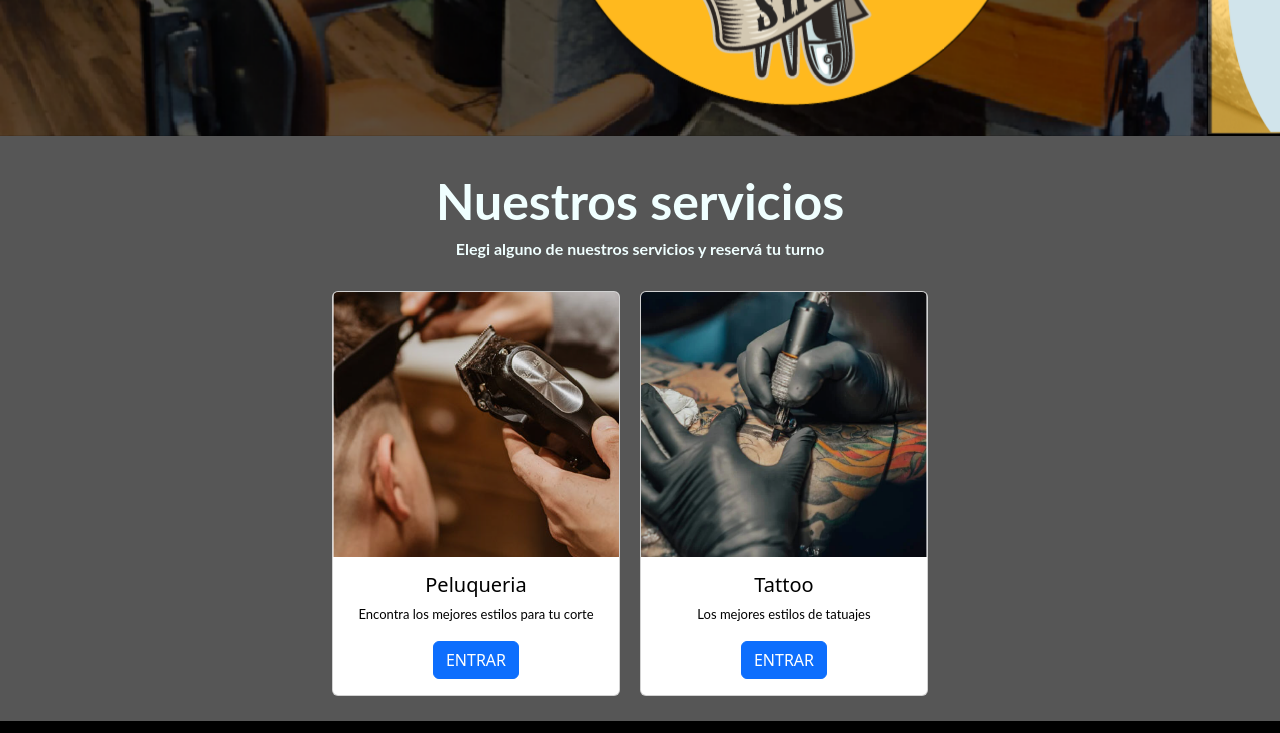
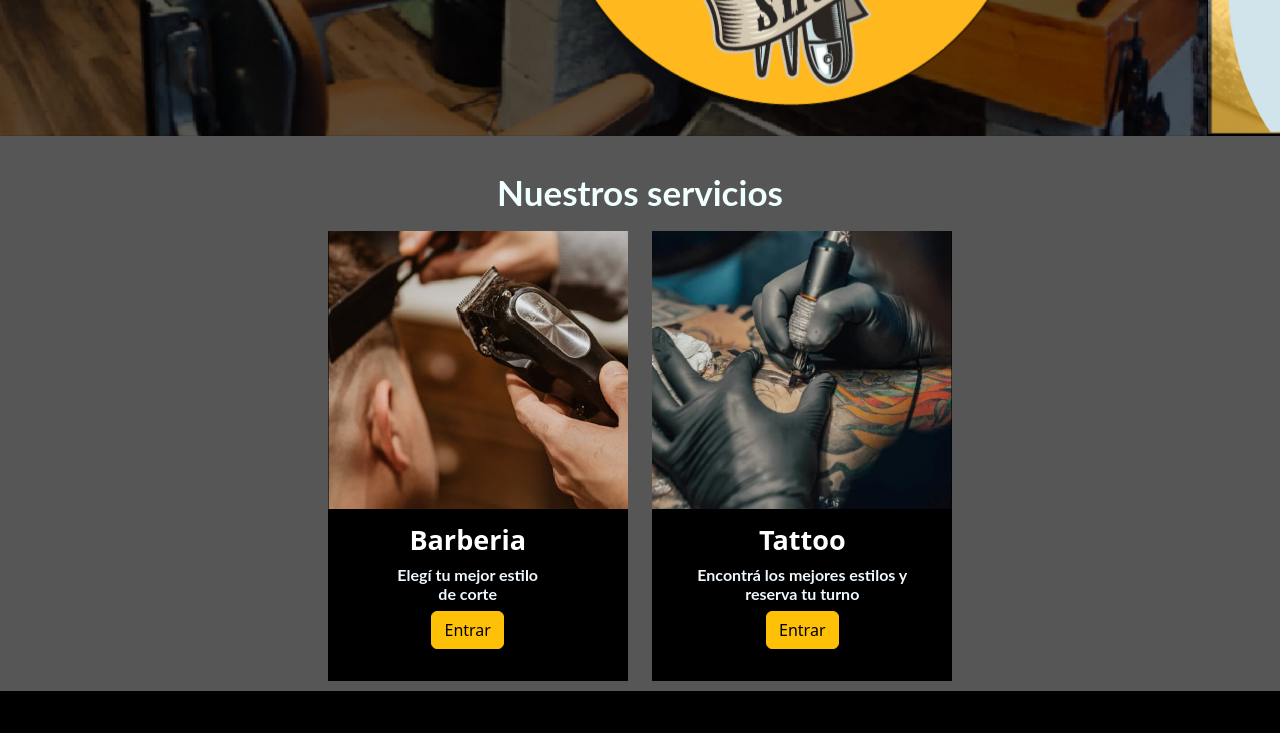
Before and after one commit to mauricio1504/web-2, a plain HTML site: page index.html in a window 1280 px wide. Shown: the part 720-1453 px from the top of the page. Drawn offline with nearby package versions, Linux system fonts and the light colour scheme.

Commit message:
modificaciones en index

```diff
--- a/estilos/generales.scss
+++ b/estilos/generales.scss
@@ -19,7 +19,7 @@
   text-align: center;
   padding-top: 35px;
   background-color: $colorDIV;
-
+  justify-content: center;
 
   }
   .div4 { grid-area: 4 / 1 / 5 / 3;
@@ -31,6 +31,26 @@
   }
   .div5 { grid-area: 5 / 1 / 6 / 3;
   display:flex; justify-content: center; }
+
+.secciones{
+
+  .carta1{
+    @include cartas;
+  }
+
+  .carta2{
+    @include cartas;
+  }
+
+.titulo_carta1{
+  padding-top: 15px;
+}
+
+.titulo_carta2{
+  padding-top: 15px;
+}
+
+}
 
 
 
@@ -67,7 +87,6 @@
       }
       .div5 { grid-area: 5 / 1 / 6 / 3;
       display:flex; justify-content: center; }
-
 
 
 
--- a/estilos/maps.scss
+++ b/estilos/maps.scss
@@ -1,5 +1,5 @@
 $fuentes:(
-h2:50px,
+h2:35px,
 h3:16px,
 h4:12px,
 h5:17px,
--- a/estilos/mixin.scss
+++ b/estilos/mixin.scss
@@ -7,3 +7,25 @@ height:350px;
 padding-left:0px;
 border: 5px solid white;
 }
+
+@mixin cartas{
+display: inline-block;
+background-color: #000000;
+width:300px;
+height:450px;
+padding-left:0px;
+
+color:aliceblue;
+margin: 10px;
+}
+
+
+@mixin cartaproductos{
+    display: inline-block;
+    background-color: #ffffff;
+    width:300px;
+    height:300px;
+    padding-left:0px;
+    color:aliceblue;
+    margin: 50px;
+    }
--- a/index.html
+++ b/index.html
@@ -16,7 +16,7 @@
 <body>
 
 
-    <div class="parent">
+    <!--<div class="parent">
         <div class="div1">
             <div class="logo">
                 <img src="../web-2/img/logo22.png" alt="logo">
@@ -38,7 +38,31 @@
 
                 </nav>
 
+        </div>-->
+        <div class="menu">
+          <div class="logo">
+              <img src="../web-2/img/logo22.png" alt="logo">
           </div>
+          <div class="menu">
+              <nav>
+                  <ul>
+
+                   <a href ="../index.html"><li>Inicio</li></a>
+                   <a href ="../html/sobrenosotros.html"><li>Sobre nosotros</li></a>
+                   <a href ="../html/barberia.html"><li>Barberia
+
+                  </li></a>
+                  <a href ="../html/tattoo.html"><li>Tattoo</li></a>
+                  <a href ="../html/servicios.html"><li>Servicios</li></a>
+                  <a href ="../html/contacto.html"><li>Contacto</li></a>
+
+                  </ul>
+
+              </nav>
+
+      </div>
+
+
         <div class="div2">
 
             <section class="separoCaja">
@@ -72,9 +96,7 @@
         </div>
         <div class="div3">
                 <H2>Nuestros servicios</H2>
-                <h3>Elegi alguno de nuestros servicios y reservá tu turno</h3>
-                <div class="cartas_servicios">
-
+                <!--<div class="cartas_inicio">
                 <div class="carta1">
                       <div class="card" style="width: 18rem;">
                         <img src="../web-2/img/peluqueria.png" class="card-img-top" alt="...">
@@ -83,18 +105,60 @@
                           <p class="card-text">Encontra los mejores estilos para tu corte</p>
                           <a href="#" class="btn btn-primary">ENTRAR</a>
                         </div>
-                      </div></div>
+                      </div>
+                    </div>
 
                     <div class="carta2">
                       <div class="card" style="width: 18rem;">
                         <img src="../web-2/img/tattoo.png" class="card-img-top" alt="...">
                         <div class="card-body">
-                          <h5 class="card-title">Tattoo</h5>
-                          <p class="card-text">Los mejores estilos de tatuajes </p>
+                          <h5 class="card-title">Tatuajes</h5>
+                          <p class="card-text">Los mejores estilos de tatuajes</p>
                           <a href="#" class="btn btn-primary">ENTRAR</a>
                         </div>
-                      </div></div>
                       </div>
+                    </div>
+                    </div>
+
+
+                  </div>-->
+
+<div class="secciones">
+
+  <div class="carta1">
+    <div class="imagen_seccion1">
+      <img src="../web-2/img/peluqueria.png" alt="peluqueria" width="300px">
+    </div>
+    <div class="titulo_carta1">
+      <h6>Barberia</h6></div>
+      <div class="parrafo2">
+    <h3>Elegí tu mejor estilo<br> de corte</h3></div>
+    <div class="boton">
+      <button type="button" class="btn btn-warning">Entrar</button>
+    </div>
+  </div>
+
+
+<div class="carta2">
+
+  <div class="imagen_seccion2">
+    <img src="../web-2/img/tattoo.png" alt="peluqueria" width="300px">
+  </div>
+  <div class="titulo_carta2">
+    <h6>Tattoo</h6></div>
+    <div class="parrafo2">
+  <h3>Encontrá los mejores estilos y <br>reserva tu turno</h3></div>
+  <div class="boton">
+    <button type="button" class="btn btn-warning">Entrar</button>
+  </div>
+</div>
+</div>
+
+
+
+
+
+
 
 
 
@@ -105,6 +169,8 @@
 
             <div class="titulo_pro">
               <h2>Nuestros productos</h2></div>
+
+
 
            <div class="prodcutos_index">
                 <div class="pr1"><img src="../web-2/img/pr1.png" alt="cera capilar"><h3>$1900 <br> Cera capilar</h3></div>
```
Also changed, not shown: estilos/generales.css, 1 other file. Lines whose indentation alone changed are shown as unchanged.
